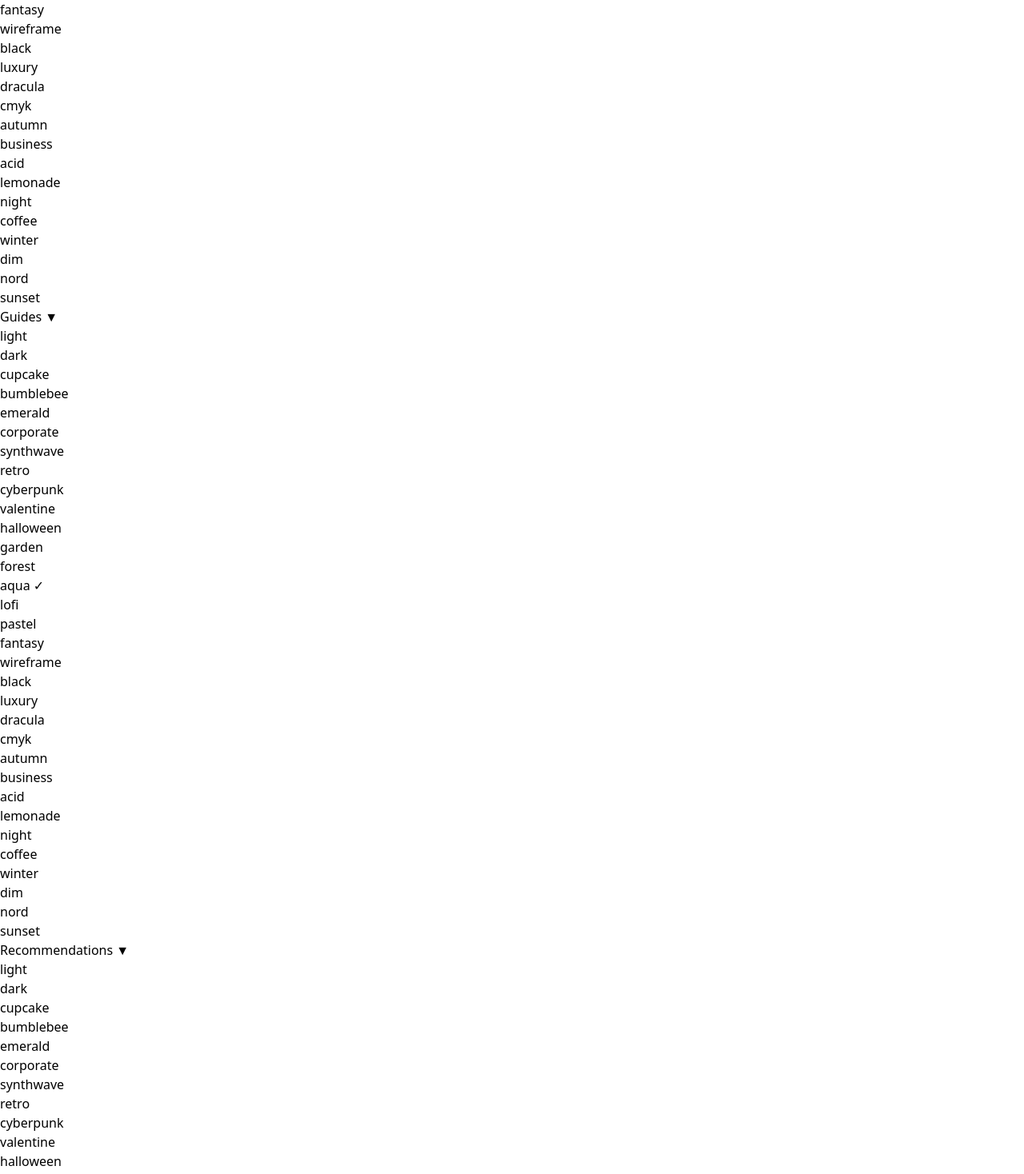
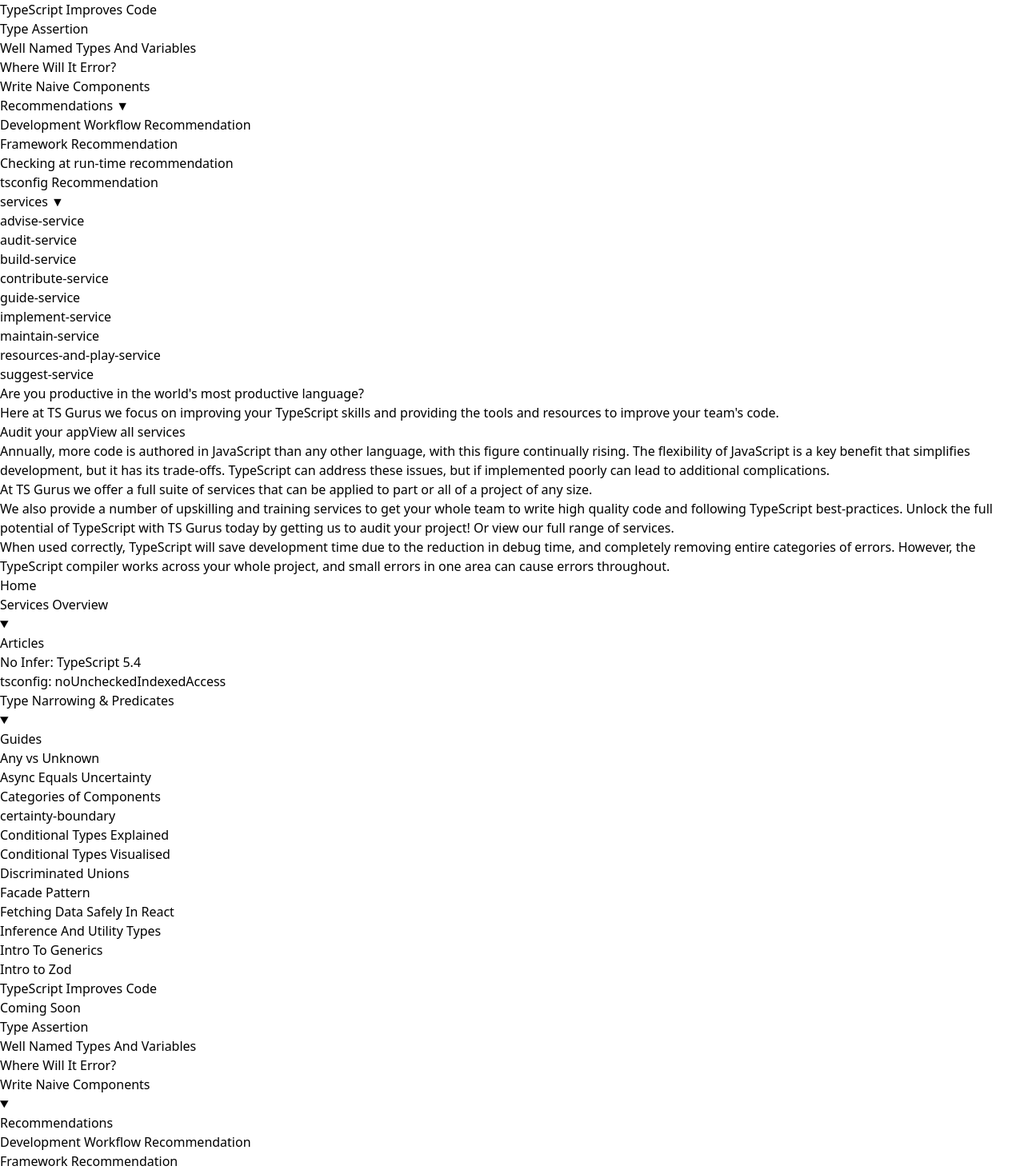
Before and after one commit to robMolloy/tsguru, a Next.js app: page / in a window 1280 px wide. Shown: the part 1760-3228 px from the top of the page at 80% size. Built offline with nearby package versions, Linux system fonts and the light colour scheme.

Commit message:
links working

```diff
--- a/src/modules/NavigationTree/NavigationTree.tsx
+++ b/src/modules/NavigationTree/NavigationTree.tsx
@@ -10,121 +10,141 @@
   links: TLinksMapLink[];
 };
 type TLinksMap = (TLinksMapLink | TLinksMapLinkGroup)[];
-const linksMap: TLinksMap = [
+export const articlesLinks: TLinksMapLink[] = [
+  { type: "link", href: "/articles/no-infer", label: "No Infer: TypeScript 5.4" },
+  {
+    type: "link",
+    href: "/articles/no-unchecked-indexed-access",
+    label: "tsconfig: noUncheckedIndexedAccess",
+  },
+  {
+    type: "link",
+    href: "/articles/type-narrowing-and-predicates",
+    label: "Type Narrowing & Predicates",
+  },
+];
+
+export const guidesLinks: TLinksMapLink[] = [
+  { type: "link", href: "/guides/any-vs-unknown", label: "Any vs Unknown" },
+  { type: "link", href: "/guides/async-equals-uncertainty", label: "Async Equals Uncertainty" },
+  { type: "link", href: "/guides/categories-of-components", label: "Categories of Components" },
+  { type: "link", href: "/guides/certainty-boundary", label: "certainty-boundary" },
+  {
+    type: "link",
+    href: "/guides/conditional-types-explained",
+    label: "Conditional Types Explained",
+  },
+  {
+    type: "link",
+    href: "/guides/conditional-types-visualised",
+    label: "Conditional Types Visualised",
+  },
+  { type: "link", href: "/guides/discriminated-unions", label: "Discriminated Unions" },
+  { type: "link", href: "/guides/facade-pattern", label: "Facade Pattern" },
+  {
+    type: "link",
+    href: "/guides/fetching-data-safely-react",
+    label: "Fetching Data Safely In React",
+  },
+  {
+    type: "link",
+    href: "/guides/inference-and-utility-types",
+    label: "Inference And Utility Types",
+  },
+  { type: "link", href: "/guides/intro-to-generics", label: "Intro To Generics" },
+  { type: "link", href: "/guides/intro-to-zod", label: "Intro to Zod" },
+  {
+    type: "link",
+    href: "/guides/typescript-improves-code",
+    label: "TypeScript Improves Code",
+    comingSoon,
+  },
+  { type: "link", href: "/guides/type-assertion", label: "Type Assertion" },
+  {
+    type: "link",
+    href: "/guides/well-named-types-and-variables",
+    label: "Well Named Types And Variables",
+  },
+  { type: "link", href: "/guides/where-will-it-error", label: "Where Will It Error?" },
+  {
+    type: "link",
+    href: "/guides/write-naive-components",
+    label: "Write Naive Components",
+  },
+];
+
+export const recommendationsLinks: TLinksMapLink[] = [
+  {
+    type: "link",
+    href: "/recommendations/development-workflow",
+    label: "Development Workflow Recommendation",
+  },
+  { type: "link", href: "/recommendations/framework", label: "Framework Recommendation" },
+  {
+    type: "link",
+    href: "/recommendations/run-time-checking",
+    label: "Checking at run-time recommendation",
+  },
+  { type: "link", href: "/recommendations/tsconfig", label: "tsconfig Recommendation" },
+];
+
+export const servicesLinks: TLinksMapLink[] = [
+  { type: "link", href: "/services/advise-service", label: "advise-service" },
+  { type: "link", href: "/services/audit-service", label: "audit-service" },
+  { type: "link", href: "/services/build-service", label: "build-service" },
+  { type: "link", href: "/services/contribute-service", label: "contribute-service" },
+  { type: "link", href: "/services/guide-service", label: "guide-service" },
+  { type: "link", href: "/services/implement-service", label: "implement-service" },
+  { type: "link", href: "/services/maintain-service", label: "maintain-service" },
+  {
+    type: "link",
+    href: "/services/resources-and-play-service",
+    label: "resources-and-play-service",
+  },
+  { type: "link", href: "/services/suggest-service", label: "suggest-service" },
+];
+
+export const linksMap: TLinksMap = [
   { type: "link", href: "/", label: "Home" },
   { type: "link", href: "/services-overview", label: "Services Overview" },
   {
     type: "linkGroup",
     href: "/articles",
     label: "Articles",
-    links: [
-      { type: "link", href: "/no-infer", label: "No Infer: TypeScript 5.4" },
-      {
-        type: "link",
-        href: "/no-unchecked-indexed-access",
-        label: "tsconfig: noUncheckedIndexedAccess",
-      },
-      {
-        type: "link",
-        href: "/type-narrowing-and-predicates",
-        label: "Type Narrowing & Predicates",
-      },
-    ],
+    links: articlesLinks,
   },
   {
     type: "linkGroup",
     href: "/guides",
     label: "Guides",
-    links: [
-      { type: "link", href: "/any-vs-unknown", label: "Any vs Unknown" },
-      { type: "link", href: "/async-equals-uncertainty", label: "Async Equals Uncertainty" },
-      { type: "link", href: "/categories-of-components", label: "Categories of Components" },
-      { type: "link", href: "/certainty-boundary", label: "certainty-boundary" },
-      {
-        type: "link",
-        href: "/conditional-types-explained",
-        label: "Conditional Types Explained",
-      },
-      {
-        type: "link",
-        href: "/conditional-types-visualised",
-        label: "Conditional Types Visualised",
-      },
-      { type: "link", href: "/discriminated-unions", label: "Discriminated Unions" },
-      { type: "link", href: "/facade-pattern", label: "Facade Pattern" },
-      {
-        type: "link",
-        href: "/fetching-data-safely-react",
-        label: "Fetching Data Safely In React",
-      },
-      {
-        type: "link",
-        href: "/inference-and-utility-types",
-        label: "Inference And Utility Types",
-      },
-      { type: "link", href: "/intro-to-generics", label: "Intro To Generics" },
-      { type: "link", href: "/intro-to-zod", label: "Intro to Zod" },
-      {
-        type: "link",
-        href: "/typescript-improves-code",
-        label: "TypeScript Improves Code",
-        comingSoon,
-      },
-      { type: "link", href: "/type-assertion", label: "Type Assertion" },
-      {
-        type: "link",
-        href: "/well-named-types-and-variables",
-        label: "Well Named Types And Variables",
-      },
-      { type: "link", href: "/where-will-it-error", label: "Where Will It Error?" },
-      {
-        type: "link",
-        href: "/write-naive-components",
-        label: "Write Naive Components",
-      },
-    ],
+    links: guidesLinks,
   },
   {
     type: "linkGroup",
     href: "/recommendations",
     label: "Recommendations",
-    links: [
-      {
-        type: "link",
-        href: "/development-workflow",
-        label: "Development Workflow Recommendation",
-      },
-      { type: "link", href: "/framework", label: "Framework Recommendation" },
-      { type: "link", href: "/run-time-checking", label: "Checking at run-time recommendation" },
-      { type: "link", href: "/tsconfig", label: "tsconfig Recommendation" },
-    ],
+    links: recommendationsLinks,
   },
   {
     type: "linkGroup",
     href: "/services",
     label: "Services",
-    links: [
-      { type: "link", href: "/advise-service", label: "advise-service" },
-      { type: "link", href: "/audit-service", label: "audit-service" },
-      { type: "link", href: "/build-service", label: "build-service" },
-      { type: "link", href: "/contribute-service", label: "contribute-service" },
-      { type: "link", href: "/guide-service", label: "guide-service" },
-      { type: "link", href: "/implement-service", label: "implement-service" },
-      { type: "link", href: "/maintain-service", label: "maintain-service" },
-      { type: "link", href: "/resources-and-play-service", label: "resources-and-play-service" },
-      { type: "link", href: "/suggest-service", label: "suggest-service" },
-    ],
+    links: servicesLinks,
   },
 ] as const;
-const DefaultCloseDrawerWrapper = (p: { children: React.ReactNode }) => <>{p.children}</>;
-export const NavigationTree = (p: { ListWrapper?: React.FC<{ children: React.ReactNode }> }) => {
+const DefaultListWrapper = (p: { children: React.ReactNode }) => <>{p.children}</>;
+export const NavigationTree = (p: {
+  linksMap: TLinksMap;
+  ListWrapper?: React.FC<{ children: React.ReactNode }>;
+}) => {
   const router = useRouter();
-  const ListWrapper = p.ListWrapper ?? DefaultCloseDrawerWrapper;
+  const ListWrapper = p.ListWrapper ?? DefaultListWrapper;
 
   return (
+    <div className="menu">
       <ListWrapper>
         <ul>
-        {linksMap
+          {p.linksMap
             .filter((item) => !(item.type === "link" && item.hide))
             .map((item) => {
               if (item.type === "link")
@@ -156,11 +176,11 @@
                           {item.links
                             .filter((child) => !(child.type === "link" && child.hide))
                             .map((child) => (
-                            <li key={`${item.href}${child.href}`}>
+                              <li key={`${child.href}`}>
                                 <div
-                                onClick={() => router.push(`${item.href}${child.href}`)}
+                                  onClick={() => router.push(`${child.href}`)}
                                   className={`${
-                                  router.route === `${item.href}${child.href}` ? "active" : ""
+                                    router.route === `${child.href}` ? "active" : ""
                                   } flex justify-between`}
                                 >
                                   {child.label}
@@ -180,5 +200,6 @@
             })}
         </ul>
       </ListWrapper>
+    </div>
   );
 };
--- a/src/modules/layout/Layout.tsx
+++ b/src/modules/layout/Layout.tsx
@@ -1,6 +1,13 @@
 import Link from "next/link";
 import { ThemeSelector } from "../themeSelector";
-import { NavigationTree } from "@/modules/NavigationTree";
+import {
+  NavigationTree,
+  articlesLinks,
+  guidesLinks,
+  linksMap,
+  recommendationsLinks,
+  servicesLinks,
+} from "@/modules/NavigationTree";
 
 const CloseDrawerWrapper: React.FC<{ children?: React.ReactNode }> = (p) => {
   return (
@@ -43,8 +50,13 @@
       <div tabIndex={0} role="button" className="btn btn-ghost">
         <div>{p.label} &#x25BC;</div>
       </div>
-      <div tabIndex={0} className="dropdown-content mt-1 z-[1] p-2 shadow bg-neutral rounded-box">
-        <div className="h-[75vh] overflow-y-scroll rounded-box">{p.children}</div>
+      <div
+        tabIndex={0}
+        className="dropdown-content mt-1 z-[1] p-0 shadow bg-base-100 rounded-box border"
+      >
+        <div className="min-h-[15vh] max-h-[75vh] min-w-80 overflow-y-scroll rounded-box">
+          {p.children}
+        </div>
       </div>
     </div>
   );
@@ -78,16 +90,16 @@
             </div>
             <div className="hidden sm:flex w-full">
               <NavBarDropdown label="Articles">
-                <ThemeSelector />
+                <NavigationTree linksMap={articlesLinks} />
               </NavBarDropdown>
               <NavBarDropdown label="Guides">
-                <ThemeSelector />
+                <NavigationTree linksMap={guidesLinks} />
               </NavBarDropdown>
               <NavBarDropdown label="Recommendations">
-                <ThemeSelector />
+                <NavigationTree linksMap={recommendationsLinks} />
               </NavBarDropdown>
               <NavBarDropdown label="services">
-                <ThemeSelector />
+                <NavigationTree linksMap={servicesLinks} />
               </NavBarDropdown>
             </div>
           </div>
@@ -96,8 +108,9 @@
       </div>
       <div className="drawer-side">
         <CloseDrawerWrapper />
-        <div className="menu p-2 m-0 w-80 min-h-full bg-base-100 border-r">
-          <NavigationTree ListWrapper={CloseDrawerWrapper} />
+
+        <div className="p-1 m-0 min-w-80 min-h-full bg-base-100 border-r">
+          <NavigationTree linksMap={linksMap} ListWrapper={CloseDrawerWrapper} />
         </div>
       </div>
     </div>
```
Lines whose indentation alone changed are shown as unchanged.
